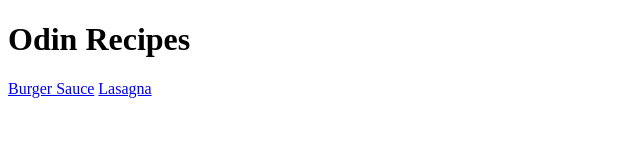
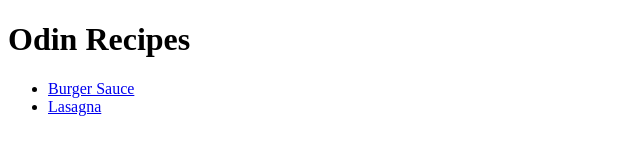
Before and after one commit to samyrebs/odin-recipes, a plain HTML site: page index.html in a window 1280 px wide. Shown: the whole page, without its empty margins (0-640 px from the left). Drawn offline with Linux system fonts and the light colour scheme.

Commit message:
Updated recipes to list format

```diff
--- a/index.html
+++ b/index.html
@@ -5,6 +5,8 @@
         <title>Samyrebs Recipes: Odin Project</title>
     </head>
     <h1>Odin Recipes</h1>
-    <a href="recipes/Burger_Sauce.html"> Burger Sauce</a>
-    <a href="recipes/Lasagna.html"> Lasagna</a>
+    <ul>
+        <li><a href="recipes/Burger_Sauce.html"> Burger Sauce</a></li>
+        <li><a href="recipes/Lasagna.html"> Lasagna</a></li>
+    </ul>
 </html>
```
